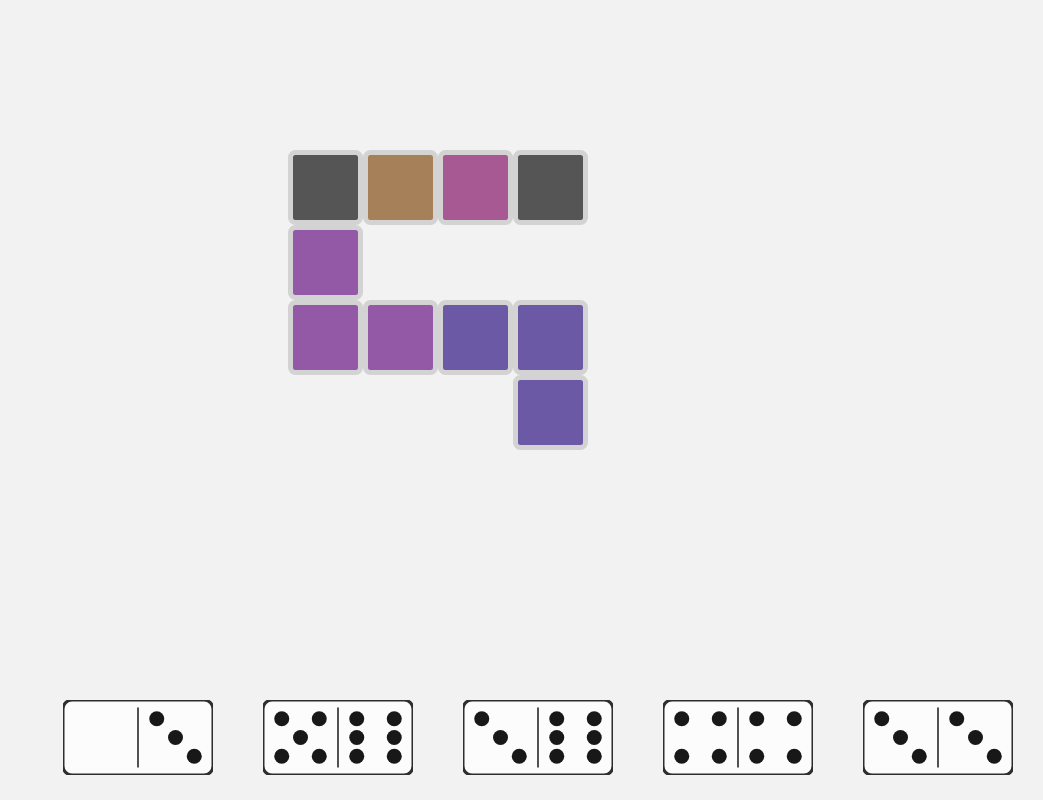
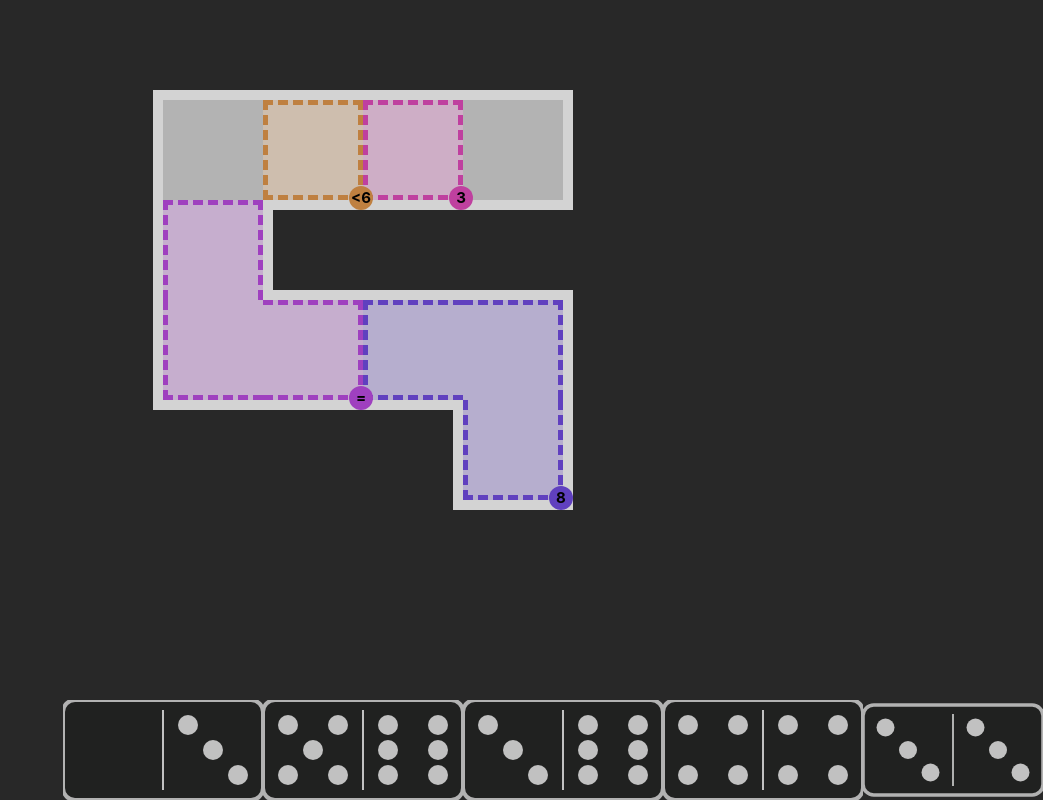
Before and after one commit to repineap/pipsvue, a Vue app: page / in a window 1280 px wide. Shown: the whole page, without its empty margins (237-1280 px from the left). Built offline with nearby package versions, Linux system fonts and the light colour scheme.

Commit message:
Move in pips_rust

```diff
--- a/src/App.vue
+++ b/src/App.vue
@@ -91,7 +91,7 @@ function generateRandomMutedHex(): string {
 
 const colors: string[] = [];
 for (let hue = 0; hue < 360; hue += 15) {
-  colors.push(hslToHex(hue, 30, 50));
+  colors.push(hslToHex(hue, 50, 50));
 }
 
 const popRandomColor = (): string => {
--- a/src/assets/base.css
+++ b/src/assets/base.css
@@ -35,10 +35,10 @@
 
   --section-gap: 160px;
 
-  --domino-size: 75px;
+  --domino-size: 100px;
 }
 
-@media (prefers-color-scheme: dark) {
+@media (prefers-color-scheme: light) {
   :root {
     --color-background: var(--vt-c-black);
     --color-background-soft: var(--vt-c-black-soft);
--- a/src/components/DominoSVG.vue
+++ b/src/components/DominoSVG.vue
@@ -146,7 +146,7 @@ const rightPipCoordinates = computed(() => {
   stroke: #000000;
 }
 
-@media (prefers-color-scheme: dark) {
+@media (prefers-color-scheme: light) {
   .bg {
     opacity: 0.9;
     fill: #202120;
--- a/src/components/DraggableDomino.vue
+++ b/src/components/DraggableDomino.vue
@@ -108,7 +108,7 @@ const handleClick = () => {
     :style="[
       style,
       `opacity: ${dominoModel.isValid ? 0.9 : 1}`,
-      `z-index: ${dominoModel.isValid ? 0 : 9999}`,
+      // `z-index: ${dominoModel.isValid ? 0 : 9999}`,
     ]"
     @click="handleClick"
     class="draggable-wrapper"
@@ -142,6 +142,7 @@ const handleClick = () => {
   position: fixed;
   cursor: pointer;
   user-select: none;
+  z-index: 1;
 }
 
 .draggable-wrapper {
--- a/src/components/PipsGrid.vue
+++ b/src/components/PipsGrid.vue
@@ -1,6 +1,6 @@
 <script setup lang="ts">
-import { computed, ref, watch } from "vue";
-import type { Region } from "./types/domino";
+import { computed, ref } from "vue";
+import { regionToString, RegionType, type Position, type Region } from "./types/domino";
 
 const grid = defineModel<number[][]>("grid", { required: true });
 const regions = defineModel<Region[]>("regions", { required: true });
@@ -23,11 +23,43 @@ const colorMap = computed(() => {
   return map;
 });
 
+const labelMap = computed(() => {
+  const map: { [key: string]: string } = {};
+
+  for (const region of regions.value.filter((region) => region.regionType != RegionType.Blank)) {
+    const sorted = region.squares.sort((a, b) => Number(a.x > b.x && a.y > b.y));
+    const maxSquare = sorted[sorted.length - 1];
+    if (maxSquare) {
+      map[`${maxSquare!.x}-${maxSquare!.y}`] = regionToString(region);
+    }
+  }
+  console.log(map);
+  return map;
+});
+
 const gridContainer = ref<HTMLElement | null>(null);
 
 const getRandomHexColor = (): string => {
   const val = ["#ffffff", "#555555"][Math.floor(Math.random() * 2)];
   return val ? val : "#3523324";
+};
+
+const inSameRegion = (x: number, y: number, color: string): boolean => {
+  return (colorMap.value[y]?.[x] || "EMPTY") !== color;
+};
+
+const getDynamicBorder = (x: number, y: number) => {
+  const color = colorMap.value[y]?.[x] || "EMPTY";
+  if (color === "EMPTY" || color === "#555555") {
+    return {};
+  }
+  const borderStyle = `5px dashed ${color}`;
+  return {
+    borderTop: inSameRegion(x, y - 1, color) ? borderStyle : undefined,
+    borderBottom: inSameRegion(x, y + 1, color) ? borderStyle : undefined,
+    borderLeft: inSameRegion(x - 1, y, color) ? borderStyle : undefined,
+    borderRight: inSameRegion(x + 1, y, color) ? borderStyle : undefined,
+  };
 };
 
 defineExpose({
@@ -38,16 +70,36 @@ defineExpose({
 <template>
   <div class="grid-container" :style="{ '--cols': columns, '--rows': rows }" ref="gridContainer">
     <template v-for="(row, rowIndex) in grid">
-      <div
-        v-for="(col, colIndex) in row"
-        :key="`${rowIndex}-${colIndex}`"
-        class="box"
-        :style="{
-          'background-color': colorMap[rowIndex]?.[colIndex] || 'EMPTY',
-          visibility:
-            (colorMap[rowIndex]?.[colIndex] || 'EMPTY') !== 'EMPTY' ? 'visible' : 'hidden',
-        }"
-      ></div>
+      <template v-for="(col, colIndex) in row" :key="`${rowIndex}-${colIndex}`">
+        <div
+          v-if="colorMap[rowIndex]?.[colIndex] !== 'EMPTY'"
+          class="box"
+          :style="[
+            {
+              '--x': colIndex,
+              '--y': rowIndex,
+            },
+          ]"
+        >
+          <div
+            v-if="labelMap[`${colIndex}-${rowIndex}`]"
+            class="region-label"
+            :style="{
+              background: `${colorMap[rowIndex]?.[colIndex]}`,
+            }"
+          >
+            {{ labelMap[`${colIndex}-${rowIndex}`] }}
+          </div>
+        </div>
+        <div
+          v-if="colorMap[rowIndex]?.[colIndex] !== 'EMPTY'"
+          class="inner-box"
+          :style="[
+            { '--x': colIndex, '--y': rowIndex, background: `${colorMap[rowIndex]?.[colIndex]}40` },
+            getDynamicBorder(colIndex, rowIndex),
+          ]"
+        ></div>
+      </template>
     </template>
   </div>
 </template>
@@ -57,20 +109,44 @@ defineExpose({
   position: absolute;
   top: round(nearest, 40% - (var(--rows) / 2 * var(--domino-size)), var(--domino-size));
   left: round(nearest, 50% - (var(--cols) / 2 * var(--domino-size)), var(--domino-size));
-  display: grid;
-  grid-template-columns: repeat(var(--cols), 1fr);
-  grid-template-rows: repeat(var(--rows), 1fr);
   z-index: -1;
 }
 
 .box {
-  /*background-color: var(--color-background-soft);*/
-  color: white;
-  width: var(--domino-size);
-  height: var(--domino-size);
-  border: 5px solid lightgray;
+  --padding-size: 10px;
+  position: absolute;
+  left: calc(var(--x) * var(--domino-size) - var(--padding-size));
+  top: calc(var(--y) * var(--domino-size) - var(--padding-size));
+
+  width: calc(var(--domino-size) + 2 * var(--padding-size));
+  height: calc(var(--domino-size) + 2 * var(--padding-size));
+  background: lightgray;
+}
+
+.inner-box {
+  position: absolute;
+
+  left: calc(var(--x) * var(--domino-size));
+  top: calc(var(--y) * var(--domino-size));
+
+  width: calc(var(--domino-size));
+  height: calc(var(--domino-size));
+
+  box-sizing: border-box;
+  z-index: 1;
+}
+
+.region-label {
+  position: relative;
+  top: 80%;
+  left: 80%;
+  width: 20%;
+  height: 20%;
+
   text-align: center;
-  border-radius: 10%;
-  box-sizing: border-box;
+  color: black;
+  font-weight: bold;
+  border-radius: 50%;
+  z-index: 100;
 }
 </style>
--- a/src/components/types/domino.ts
+++ b/src/components/types/domino.ts
@@ -40,6 +40,23 @@ export interface Region {
   isValid?: boolean;
 }
 
+export function regionToString(region: Region): string {
+  switch (region.regionType) {
+    case RegionType.Blank:
+      return "";
+    case RegionType.LessThan:
+      return `<${region.regionValue}`;
+    case RegionType.GreaterThan:
+      return `>${region.regionValue}`;
+    case RegionType.SumsTo:
+      return `${region.regionValue}`;
+    case RegionType.AllEqual:
+      return `=`;
+    case RegionType.AllDifferent:
+      return `!=`;
+  }
+}
+
 export interface GridModel {
   regions: Region[];
   grid: number[][];
```
